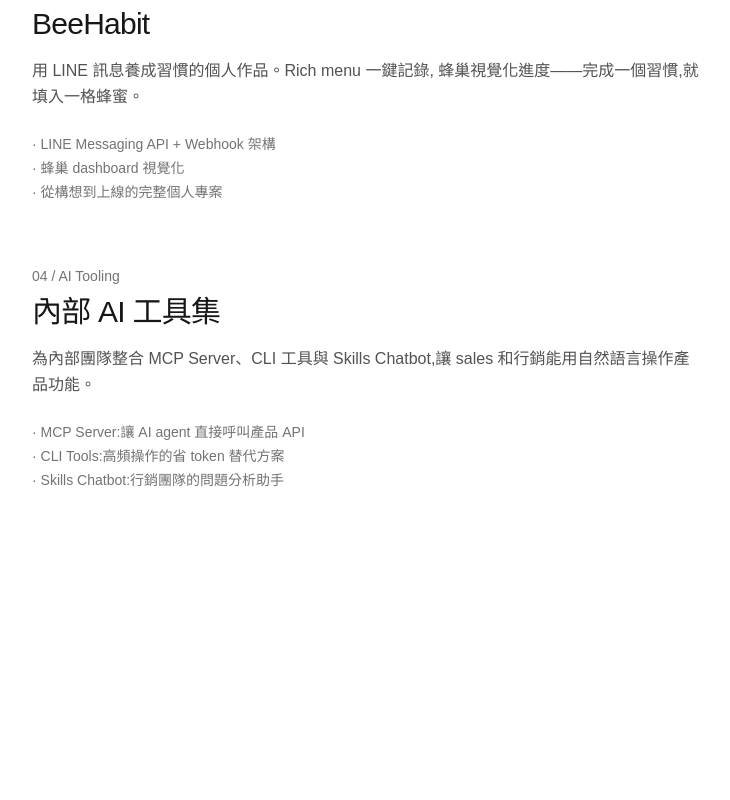
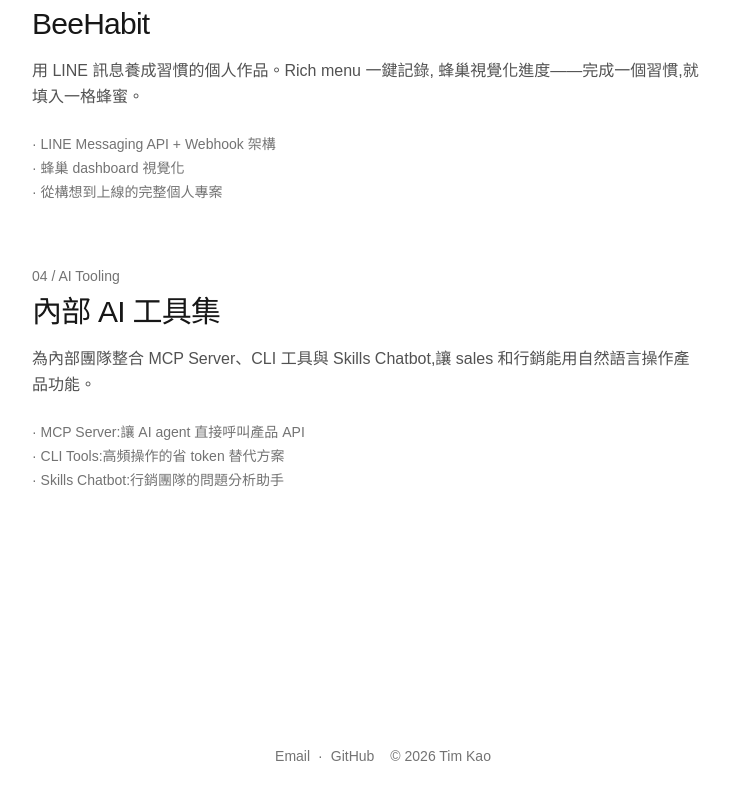
Before and after one commit to Tim0124/timkao, a Next.js app: page / in a window 1280 px wide. Shown: the part 1594-2394 px from the top of the page, without its empty margins (257-987 px from the left). Before the commit the page ends 2212 px from the top, so only its background shows below. Built offline with nearby package versions, Linux system fonts and the light colour scheme.

Commit message:
feat: add footer component to layout

```diff
--- a/app/layout.tsx
+++ b/app/layout.tsx
@@ -1,6 +1,7 @@
 import type { Metadata } from "next";
 import { Geist, Geist_Mono } from "next/font/google";
 import "./globals.css";
+import Footer from "@/components/footer";
 
 const geistSans = Geist({
   variable: "--font-geist-sans",
@@ -27,7 +28,10 @@
       lang="zh-Hant"
       className={`${geistSans.variable} ${geistMono.variable} h-full antialiased`}
     >
-      <body className="min-h-full flex flex-col">{children}</body>
+      <body className="min-h-full flex flex-col">
+        {children}
+        <Footer />
+      </body>
     </html>
   );
 }
--- /dev/null
+++ b/components/footer.tsx
@@ -0,0 +1,26 @@
+const Footer = () => {
+  return (
+    <footer className="px-6 md:px-16 pt-24 md:pt-32 pb-12 max-w-5xl mx-auto">
+      <div className="flex flex-col md:flex-row md:items-center md:justify-between gap-4 text-sm text-neutral-500">
+        <div className="flex items-center gap-2">
+          <a
+            href="mailto:timkao.dev@gmail.com"
+            className="hover:text-foreground transition-colors"
+          >
+            Email
+          </a>
+          <span>·</span>
+          <a
+            href="https://github.com/timkao"
+            className="hover:text-foreground transition-colors"
+          >
+            GitHub
+          </a>
+        </div>
+        <p>© 2026 Tim Kao</p>
+      </div>
+    </footer>
+  );
+};
+
+export default Footer;
```
